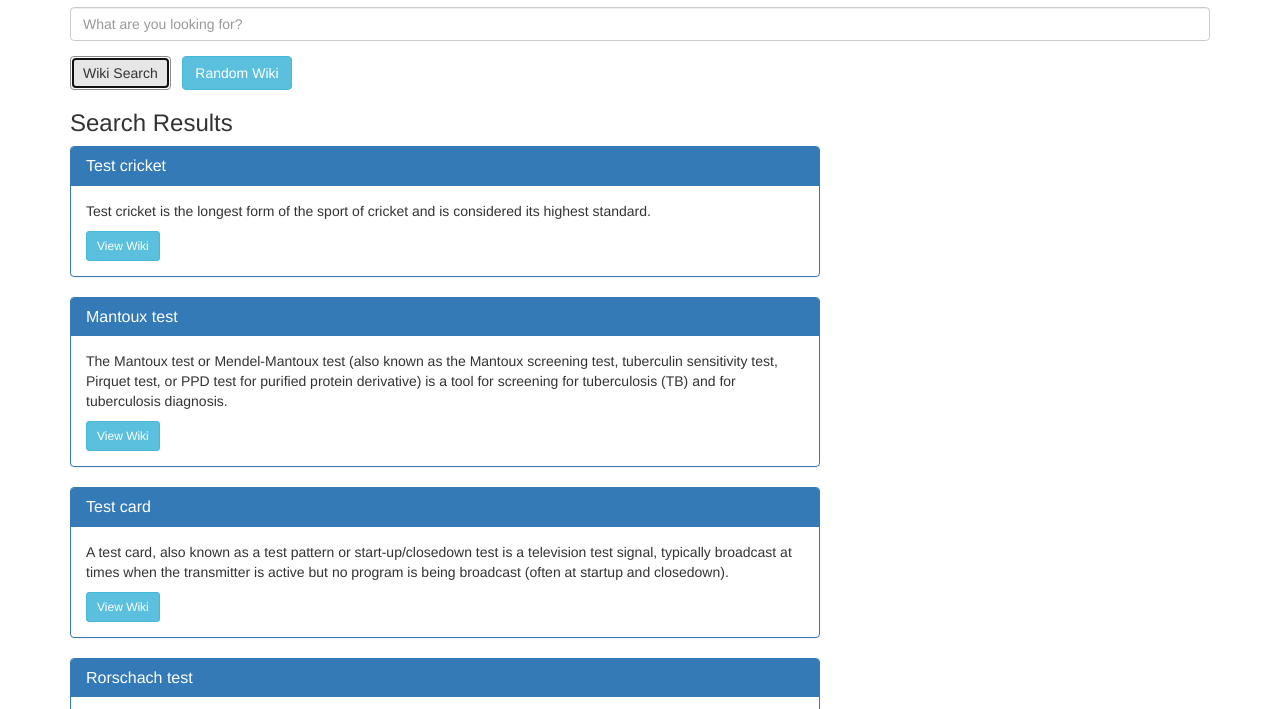
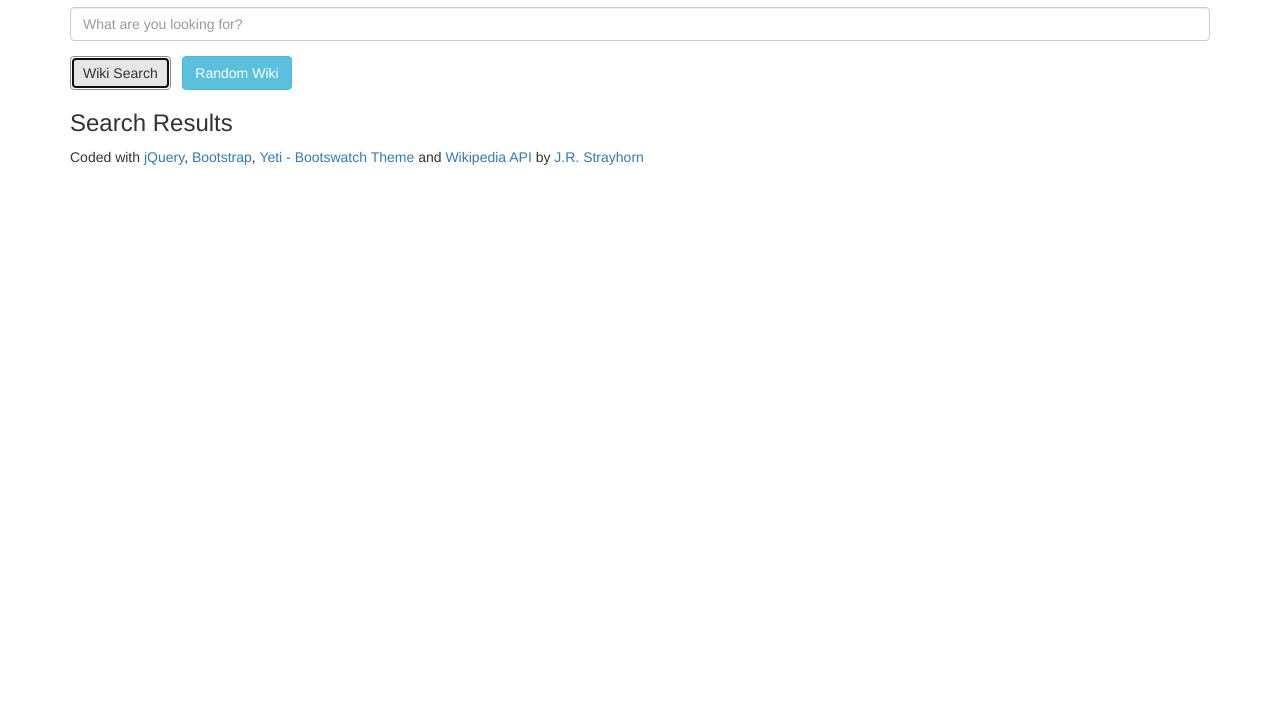
Before and after one commit to jrstrayhorn/FCC-FrontEnd, a plain HTML site: page wiki-viewer/index.html in a window 1280 px wide. Both pictures are taken after a click on the button "Wiki Search". Shown: the part 63-772 px from the top of the page. Drawn offline with nearby package versions, Linux system fonts and the light colour scheme.

Commit message:
finishing wikipedia viewer, adding footer and readme comments

```diff
--- a/wiki-viewer/index.html
+++ b/wiki-viewer/index.html
@@ -35,10 +35,17 @@
 
     <h3>Search Results</h3>
     <div class="row">
-    <div class="results col-md-8">
+      <div class="results col-md-8">
 
+      </div>
     </div>
-    </div>
+    <footer>
+        <div class="row">
+            <div class="col-lg-12">
+                <p>Coded with <a href="https://jquery.com/" target="_blank">jQuery</a>, <a href="http://getbootstrap.com/" target="_blank">Bootstrap</a>, <a href="https://bootswatch.com/yeti/" target="_blank">Yeti - Bootswatch Theme</a> and <a href="https://www.mediawiki.org/wiki/API:Main_page" target="_blank">Wikipedia API</a> by <a href="https://www.freecodecamp.com/jrstrayhorn" target="_blank">J.R. Strayhorn</a></p>
+            </div>
+        </div>
+    </footer>
 
 
     <!-- jQuery (necessary for Bootstrap's JavaScript plugins) -->
--- a/wiki-viewer/js/custom.js
+++ b/wiki-viewer/js/custom.js
@@ -1,138 +1,31 @@
 $(document).ready(function() {
 
     $("#search").click(function() {
-        //alert($("#searchTerm").val());
 
-        var response = {
-  "batchcomplete": "",
-  "continue": {
-    "gsroffset": 10,
-    "continue": "gsroffset||"
-  },
-  "query": {
-    "pages": {
-      "30863": {
-        "pageid": 30863,
-        "ns": 0,
-        "title": "Test cricket",
-        "index": 5,
-        "thumbnail": {
-          "source": "https://upload.wikimedia.org/wikipedia/commons/thumb/1/13/England_vs_South_Africa.jpg/50px-England_vs_South_Africa.jpg",
-          "width": 50,
-          "height": 33
-        },
-        "pageimage": "England_vs_South_Africa.jpg",
-        "extract": "Test cricket is the longest form of the sport of cricket and is considered its highest standard."
-      },
-      "54995": {
-        "pageid": 54995,
-        "ns": 0,
-        "title": "Mantoux test",
-        "index": 6,
-        "thumbnail": {
-          "source": "https://upload.wikimedia.org/wikipedia/commons/thumb/f/fa/Mantoux_tuberculin_skin_test.jpg/50px-Mantoux_tuberculin_skin_test.jpg",
-          "width": 50,
-          "height": 33
-        },
-        "pageimage": "Mantoux_tuberculin_skin_test.jpg",
-        "extract": "The Mantoux test or Mendel-Mantoux test (also known as the Mantoux screening test, tuberculin sensitivity test, Pirquet test, or PPD test for purified protein derivative) is a tool for screening for tuberculosis (TB) and for tuberculosis diagnosis."
-      },
-      "188261": {
-        "pageid": 188261,
-        "ns": 0,
-        "title": "Test card",
-        "index": 10,
-        "thumbnail": {
-          "source": "https://upload.wikimedia.org/wikipedia/commons/thumb/6/66/SMPTE_Color_Bars.svg/50px-SMPTE_Color_Bars.svg.png",
-          "width": 50,
-          "height": 38
-        },
-        "pageimage": "SMPTE_Color_Bars.svg",
-        "extract": "A test card, also known as a test pattern or start-up/closedown test is a television test signal, typically broadcast at times when the transmitter is active but no program is being broadcast (often at startup and closedown)."
-      },
-      "276250": {
-        "pageid": 276250,
-        "ns": 0,
-        "title": "Rorschach test",
-        "index": 8,
-        "thumbnail": {
-          "source": "https://upload.wikimedia.org/wikipedia/commons/thumb/7/70/Rorschach_blot_01.jpg/50px-Rorschach_blot_01.jpg",
-          "width": 50,
-          "height": 33
-        },
-        "pageimage": "Rorschach_blot_01.jpg",
-        "extract": "The Rorschach test is a psychological test in which subjects' perceptions of inkblots are recorded and then analyzed using psychological interpretation, complex algorithms, or both."
-      },
-      "536080": {
-        "pageid": 536080,
-        "ns": 0,
-        "title": "Student's t-test",
-        "index": 7,
-        "extract": "A t-test is any statistical hypothesis test in which the test statistic follows a Student's t-distribution under the null hypothesis."
-      },
-      "1086547": {
-        "pageid": 1086547,
-        "ns": 0,
-        "title": "Test automation",
-        "index": 4,
-        "extract": "In software testing, test automation is the use of special software (separate from the software being tested) to control the execution of tests and the comparison of actual outcomes with predicted outcomes."
-      },
-      "1461217": {
-        "pageid": 1461217,
-        "ns": 0,
-        "title": "Coombs test",
-        "index": 9,
-        "extract": "A Coombs test (also known as Coombs' test, antiglobulin test or AGT) is either of two clinical blood tests used in immunohematology and immunology."
-      },
-      "11089416": {
-        "pageid": 11089416,
-        "ns": 0,
-        "title": "Test",
-        "index": 1,
-        "extract": "Test, TEST or Tester may refer to:"
-      },
-      "24884283": {
-        "pageid": 24884283,
-        "ns": 0,
-        "title": "TeST Gliders",
-        "index": 2,
-        "thumbnail": {
-          "source": "https://upload.wikimedia.org/wikipedia/commons/thumb/d/d7/104_b_aircraft_0.jpg/50px-104_b_aircraft_0.jpg",
-          "width": 50,
-          "height": 38
-        },
-        "pageimage": "104_b_aircraft_0.jpg",
-        "extract": "TeST Gliders is a manufacturer of ultralight sailplanes and motorgliders based in Brno, Czech Republic."
-      },
-      "33660916": {
-        "pageid": 33660916,
-        "ns": 0,
-        "title": "Test (assessment)",
-        "index": 3,
-        "thumbnail": {
-          "source": "https://upload.wikimedia.org/wikipedia/commons/thumb/2/2e/Exams_in_Jaura%2C_India.jpg/50px-Exams_in_Jaura%2C_India.jpg",
-          "width": 50,
-          "height": 33
-        },
-        "pageimage": "Exams_in_Jaura,_India.jpg",
-        "extract": "A test or examination (informally, exam or evaluation) is an assessment intended to measure a test-taker's knowledge, skill, aptitude, physical fitness, or classification in many other topics (e.g., beliefs)."
+        var searchTerm = $("#searchTerm").val();
+
+        if (!searchTerm)
+        {
+          alert("Please enter a search term.");
+          return;
         }
+
+        var searchTermTrim = searchTerm.trim();
+        if (searchTerm.trim().length == 0)
+        {
+          alert("Please enter a search term.");
+          return;
         }
-  },
-  "limits": {
-    "pageimages": 50,
-    "extracts": 20
-  }
-};
+
+        $.get("http://en.wikipedia.org/w/api.php?format=json&action=query&generator=search&gsrnamespace=0&gsrsearch=" +
+              searchTermTrim + "&gsrlimit=10&prop=pageimages|extracts&pilimit=max&exintro&explaintext&exsentences=1&exlimit=max", function(response) {
 
             var html = "";
-
-
 
             var pages = response.query.pages;
             for (var page in pages) {
                 if (pages.hasOwnProperty(page)) {
-                console.log(page + " -> " + pages[page].title + ", " + pages[page].extract + ", " + pages[page].pageid);
+                    //console.log(page + " -> " + pages[page].title + ", " + pages[page].extract + ", " + pages[page].pageid);
                     html += "<div class='panel panel-primary'>";
                     html += "<div class='panel-heading'>";
                     html += "<h3 class='panel-title'>" + pages[page].title + "</h3>";
@@ -147,11 +40,6 @@ $(document).ready(function() {
 
             $(".results").html(html);
 
-        /*
-        $.get("http://en.wikipedia.org/w/api.php?format=json&action=query&generator=search&gsrnamespace=0&gsrsearch=test&gsrlimit=10&prop=pageimages|extracts&pilimit=max&exintro&explaintext&exsentences=1&exlimit=max", function(response) {
-
-            alert("calling is working");
-
-        }, "jsonp");*/
+        }, "jsonp");
     });
 });
```
Also changed, not shown: 1 other file. Lines whose indentation alone changed are shown as unchanged.
